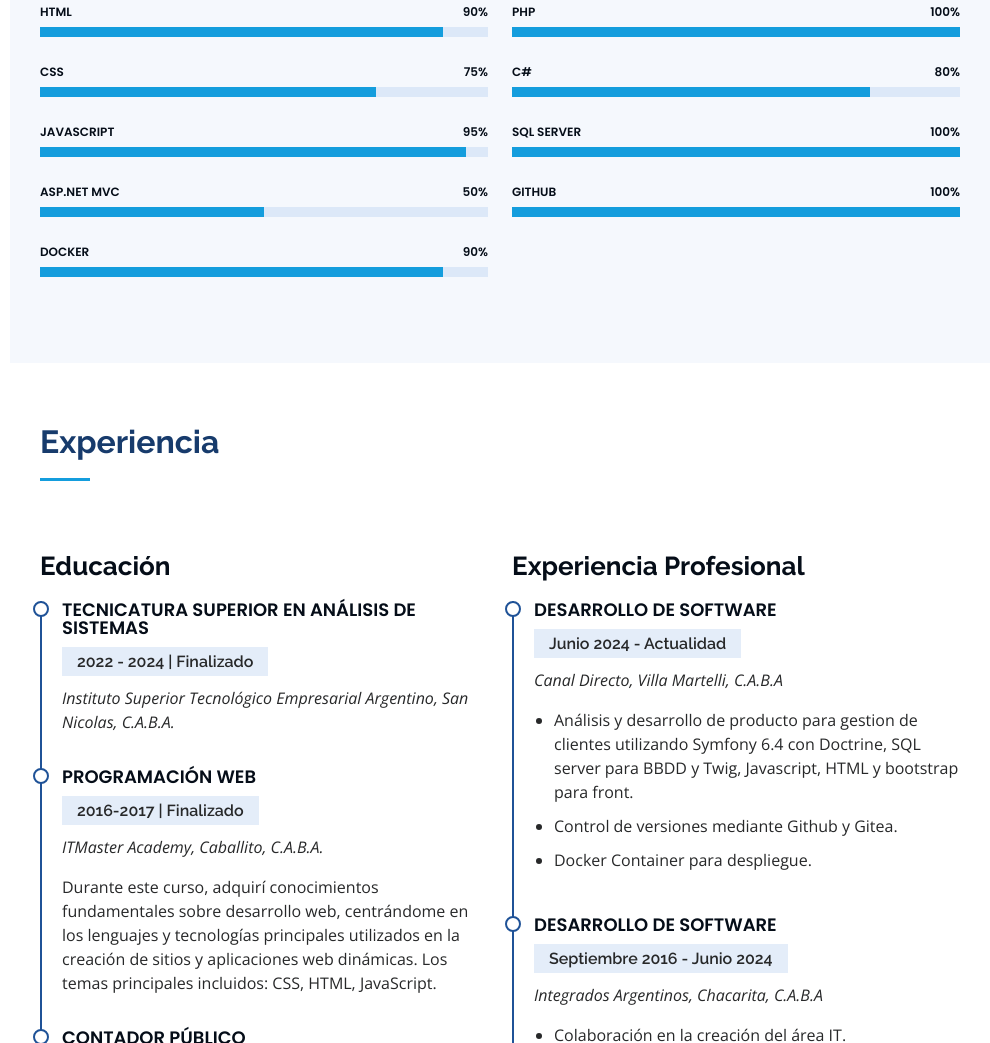
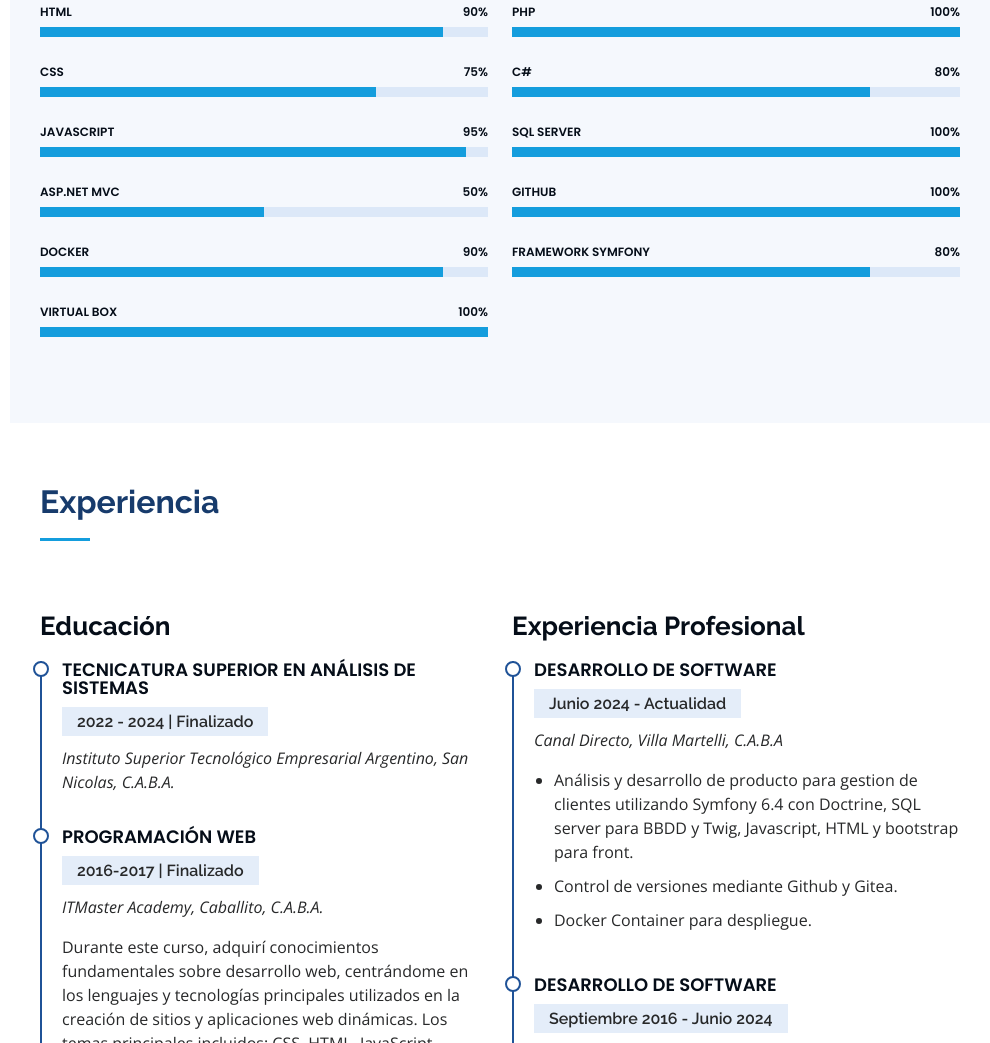
Before and after one commit to Ignaci0Casais/Ignaci0Casais.github.io, a plain HTML site: page index.html in a window 1280 px wide. Shown: the part 1545-2588 px from the top of the page, without its empty margins (290-1280 px from the left). Drawn offline with nearby package versions, Linux system fonts and the light colour scheme.

Commit message:
agregando skills

```diff
--- a/index.html
+++ b/index.html
@@ -203,6 +203,14 @@
                 </div>
               </div>
             </div>
+
+            <div class="progress">
+              <span class="skill">VIRTUAL BOX<i class="val">100%</i></span>
+              <div class="progress-bar-wrap">
+                <div class="progress-bar" role="progressbar" aria-valuenow="100" aria-valuemin="0" aria-valuemax="100">
+                </div>
+              </div>
+            </div>
           </div>
 
           <div class="col-lg-6" data-aos="fade-up" data-aos-delay="100">
@@ -234,6 +242,14 @@
               <span class="skill">GITHUB<i class="val">100%</i></span>
               <div class="progress-bar-wrap">
                 <div class="progress-bar" role="progressbar" aria-valuenow="100" aria-valuemin="0" aria-valuemax="100">
+                </div>
+              </div>
+            </div>
+
+            <div class="progress">
+              <span class="skill">FRAMEWORK SYMFONY<i class="val">80%</i></span>
+              <div class="progress-bar-wrap">
+                <div class="progress-bar" role="progressbar" aria-valuenow="80" aria-valuemin="0" aria-valuemax="100">
                 </div>
               </div>
             </div>
```
